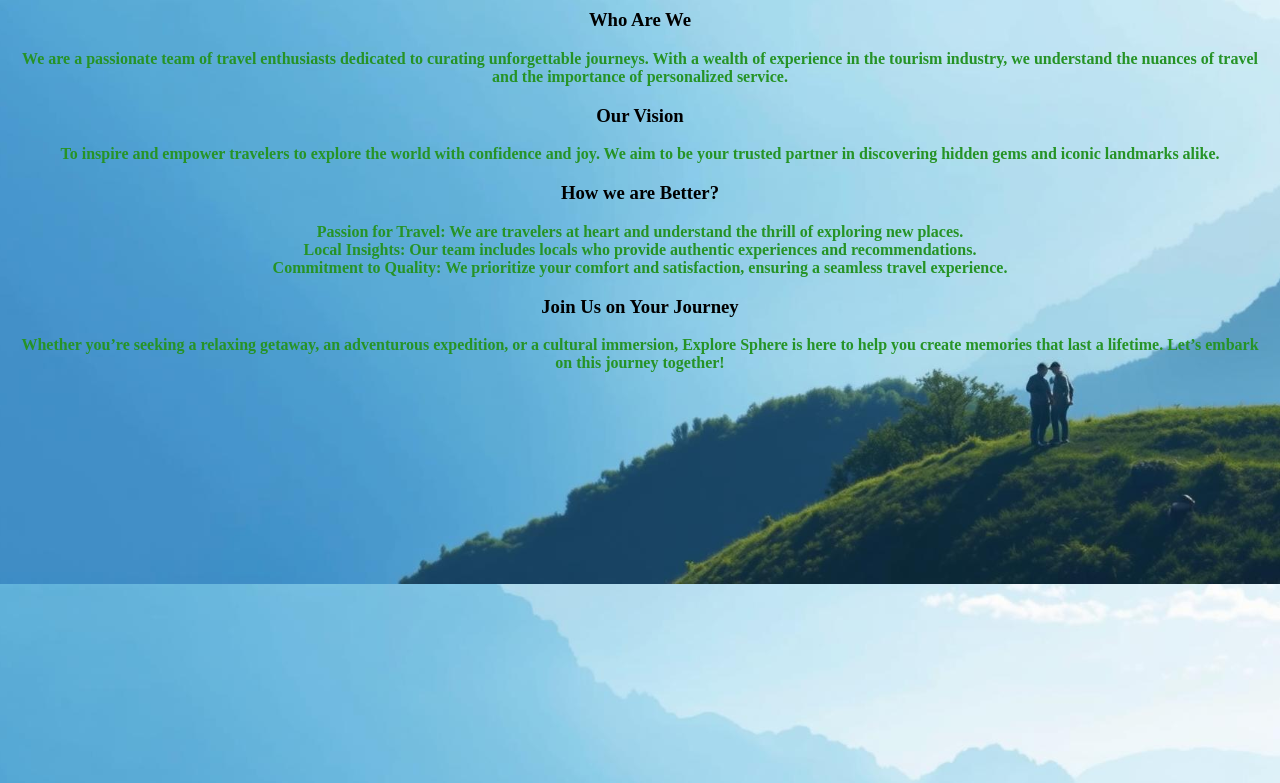
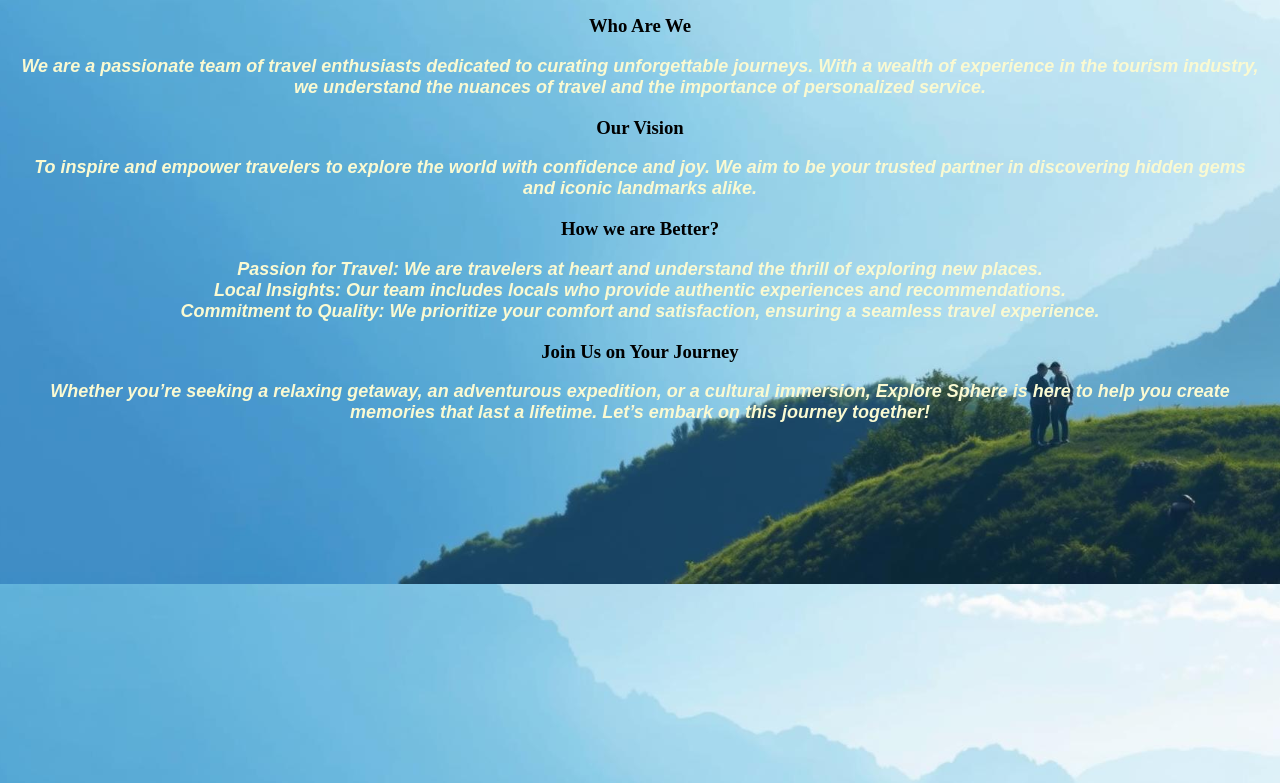
Before and after one commit to Adaarrssh/Tour-and-Tourism, a plain HTML site: page About.html in a window 1280 px wide. Shown: the part 216-999 px from the top of the page. Drawn offline with Linux system fonts and the light colour scheme.

Commit message:
Update About.html

```diff
--- a/About.html
+++ b/About.html
@@ -53,8 +53,11 @@
     color: black;
   }
   .text {
-    color: rgb(38, 147, 38);
+    color: lightgoldenrodyellow;
     font-weight: bold;
+    font-style: italic;
+    font-size: large;
+    font-family: sans-serif;
   }
 </style>
 <div style="padding: 20px; margin-top: 30px; height: 1500px" class="content">
```
